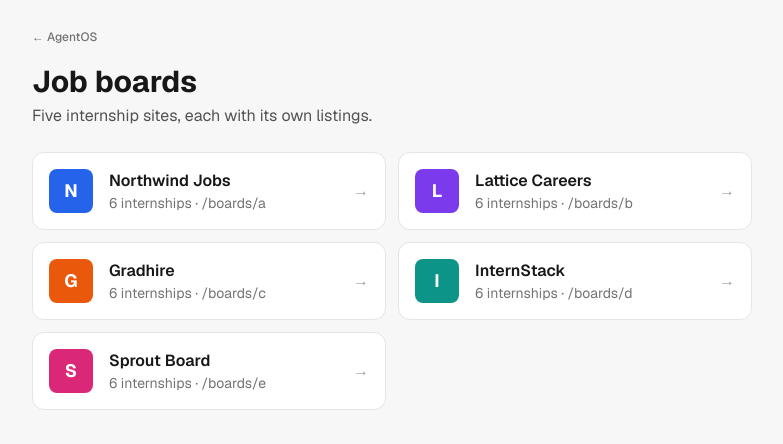
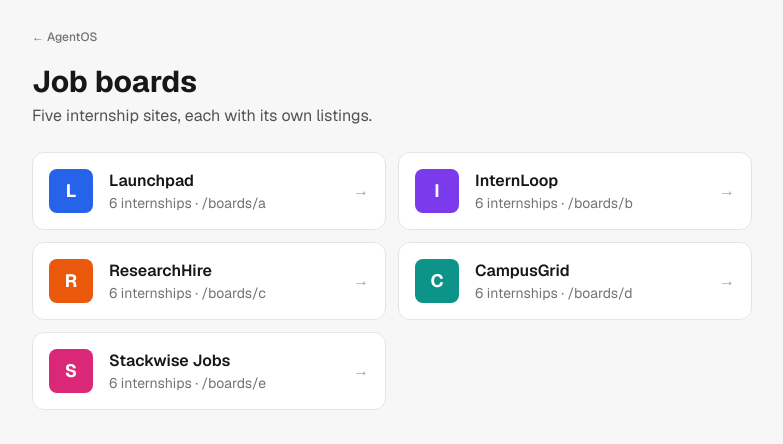
Before and after one commit to arav-rithvik/AgentOS, a Next.js app in the folder app/: page /boards in a window 1280 px wide. Shown: the top 444 px of the page, without its empty margins (248-1031 px from the left). Built offline with nearby package versions, Linux system fonts and the light colour scheme.

Commit message:
Use the engine's job board names on the site (Launchpad and others)

```diff
--- a/app/components/apps/JobBoard.tsx
+++ b/app/components/apps/JobBoard.tsx
@@ -131,7 +131,7 @@ export function JobBoard({ board, jobs, today }: { board: BoardMeta; jobs: Board
         <header style={{ background: c }} className="text-white">
           <div className="mx-auto flex max-w-5xl items-center justify-between px-6 py-4">
             <div className="flex items-center gap-8">
-              <span className="text-2xl font-extrabold tracking-tight">Northwind<span className="font-light">Jobs</span></span>
+              <span className="text-2xl font-extrabold tracking-tight">Launch<span className="font-light">pad</span></span>
               <nav className="hidden gap-6 text-sm font-medium text-white/85 md:flex">
                 {v.nav.map((n) => <span key={n} className="cursor-pointer hover:text-white">{n}</span>)}
               </nav>
@@ -177,7 +177,7 @@ export function JobBoard({ board, jobs, today }: { board: BoardMeta; jobs: Board
           <div className="mx-auto flex max-w-6xl items-center justify-between px-6 py-4">
             <div className="flex items-center gap-4">
               <BackLink />
-              <span className="font-serif text-2xl font-semibold italic" style={{ color: c }}>Lattice</span>
+              <span className="font-serif text-2xl font-semibold italic" style={{ color: c }}>InternLoop</span>
               <span className="font-serif text-2xl text-neutral-800">Careers</span>
             </div>
             <nav className="hidden items-center gap-6 text-sm text-neutral-600 md:flex">
@@ -234,7 +234,7 @@ export function JobBoard({ board, jobs, today }: { board: BoardMeta; jobs: Board
           <div className="mx-auto flex max-w-6xl items-center justify-between px-6 py-3">
             <div className="flex items-center gap-3">
               <span className="flex h-9 w-9 items-center justify-center rounded-lg text-lg font-black text-white" style={{ background: c }}>G</span>
-              <span className="text-xl font-black uppercase tracking-widest text-neutral-900">Gradhire</span>
+              <span className="text-xl font-black uppercase tracking-widest text-neutral-900">ResearchHire</span>
             </div>
             <nav className="hidden gap-5 text-sm font-semibold text-neutral-600 md:flex">
               {v.nav.map((n) => <span key={n} className="cursor-pointer hover:text-neutral-900">{n}</span>)}
@@ -291,7 +291,7 @@ export function JobBoard({ board, jobs, today }: { board: BoardMeta; jobs: Board
             <div className="flex items-center gap-4">
               <BackLink />
               <span className="font-mono text-xl font-bold" style={{ color: c }}>
-                intern<span className="text-neutral-900">stack</span>
+                campus<span className="text-neutral-900">grid</span>
                 <span className="ml-1 rounded bg-neutral-900 px-1.5 py-0.5 align-middle text-[10px] text-white">beta</span>
               </span>
             </div>
@@ -348,7 +348,7 @@ export function JobBoard({ board, jobs, today }: { board: BoardMeta; jobs: Board
       <div className="px-6 pt-3"><BackLink /></div>
       <header className="mx-auto max-w-3xl px-6 pb-6 pt-4 text-center">
         <div className="text-4xl font-bold lowercase italic tracking-tight" style={{ color: c }}>
-          🌱 sprout board
+          🌱 stackwise jobs
         </div>
         <nav className="mt-3 flex justify-center gap-5 text-sm text-neutral-600">
           {v.nav.map((n) => <span key={n} className="cursor-pointer hover:text-neutral-900">{n}</span>)}
--- a/app/components/data.ts
+++ b/app/components/data.ts
@@ -17,11 +17,11 @@ export type Action = { id: string; run_id: string; call: string; args: Record<st
 export type Run = { id: string; prompt: string; status: "running" | "done" | "error"; result: string | null; steps: number; input_tokens: number; output_tokens: number; ms: number };
 
 export const BOARDS = [
-  { id: "a", app: "board_a", name: "Northwind Jobs", color: "#2563eb", bg: "#eff4ff" },
-  { id: "b", app: "board_b", name: "Lattice Careers", color: "#7c3aed", bg: "#f4efff" },
-  { id: "c", app: "board_c", name: "Gradhire", color: "#ea580c", bg: "#fff4ec" },
-  { id: "d", app: "board_d", name: "InternStack", color: "#0d9488", bg: "#ebfaf8" },
-  { id: "e", app: "board_e", name: "Sprout Board", color: "#db2777", bg: "#fff0f6" },
+  { id: "a", app: "board_a", name: "Launchpad", color: "#2563eb", bg: "#eff4ff" },
+  { id: "b", app: "board_b", name: "InternLoop", color: "#7c3aed", bg: "#f4efff" },
+  { id: "c", app: "board_c", name: "ResearchHire", color: "#ea580c", bg: "#fff4ec" },
+  { id: "d", app: "board_d", name: "CampusGrid", color: "#0d9488", bg: "#ebfaf8" },
+  { id: "e", app: "board_e", name: "Stackwise Jobs", color: "#db2777", bg: "#fff0f6" },
 ] as const;
 
 const J = (app: string, n: number, title: string, company: string, location: string, posted: string): Obj => ({
@@ -69,9 +69,9 @@ export const seedObjects: Obj[] = [
   J("board_e", 6, "AI Safety Research Intern", "Clearpath Alignment", "Berkeley", TODAY),
 
   { app: "mail", type: "mail", key: "mail_1", data: { folder: "inbox", from: "Maya Chen", email: "maya.chen@gmail.com", to: "rithvik@agentos.dev", subject: "Coffee next week?", body: "Hey! Are you free Tuesday after 3? Want to hear how the hackathon went.\n\nMaya", at: "1:12 PM", unread: true } },
-  { app: "mail", type: "mail", key: "mail_2", data: { folder: "inbox", from: "Northwind Jobs", email: "alerts@northwindjobs.com", to: "rithvik@agentos.dev", subject: "4 new internships match your alert", body: "ML Research Intern at Halcyon Labs and 3 more roles were posted today.", at: "12:41 PM", unread: true } },
+  { app: "mail", type: "mail", key: "mail_2", data: { folder: "inbox", from: "Launchpad", email: "alerts@launchpad.jobs", to: "rithvik@agentos.dev", subject: "4 new internships match your alert", body: "ML Research Intern at Halcyon Labs and 3 more roles were posted today.", at: "12:41 PM", unread: true } },
   { app: "mail", type: "mail", key: "mail_3", data: { folder: "inbox", from: "Fade & Co.", email: "hello@fadeandco.com", to: "rithvik@agentos.dev", subject: "It's been 4 weeks since your last cut", body: "Book online any time. Marcus has openings this weekend.", at: "10:05 AM", unread: false } },
-  { app: "mail", type: "mail", key: "mail_4", data: { folder: "inbox", from: "Gradhire", email: "no-reply@gradhire.com", to: "rithvik@agentos.dev", subject: "Your application was received", body: "Thanks for applying to Speech ML Intern at Echoform.", at: "Yesterday", unread: false } },
+  { app: "mail", type: "mail", key: "mail_4", data: { folder: "inbox", from: "ResearchHire", email: "no-reply@researchhire.com", to: "rithvik@agentos.dev", subject: "Your application was received", body: "Thanks for applying to Speech ML Intern at Echoform.", at: "Yesterday", unread: false } },
   { app: "docs", type: "doc", key: "doc_1", data: { title: "Resume notes", body: "Keep it to one page. Lead with shipped projects." } },
   { app: "docs", type: "doc", key: "doc_2", data: { title: "Hackathon ideas", body: "AgentOS: the computer for agents." } },
   { app: "calendar", type: "event", key: "evt_1", data: { title: "Physics 2 study block", start: "2026-10-03T19:00", end: "2026-10-03T20:00" } },
--- a/app/components/live.ts
+++ b/app/components/live.ts
@@ -28,7 +28,7 @@ export function local(iso: string, addMin = 0) {
   return d.toLocaleString("sv-SE", { timeZone: "America/Los_Angeles" }).replace(" ", "T").slice(0, 16);
 }
 
-const BOARD: Record<string, string> = { a: "Northwind Jobs", b: "Lattice Careers", c: "Gradhire", d: "InternStack", e: "Sprout Board" };
+const BOARD: Record<string, string> = { a: "Launchpad", b: "InternLoop", c: "ResearchHire", d: "CampusGrid", e: "Stackwise Jobs" };
 const when = (iso: unknown) => {
   const d = new Date(String(iso));
   return Number.isNaN(d.getTime()) ? "" : d.toLocaleString("en-US", { timeZone: "America/Los_Angeles", weekday: "short", hour: "numeric", minute: "2-digit" });
--- a/app/components/mac/Mac.tsx
+++ b/app/components/mac/Mac.tsx
@@ -17,7 +17,7 @@ const SITES: Record<Site, { title: string; host: string; path: string; short: st
   docs: { title: "Docs", host: "docs.agentos.dev", path: "/document/u/0/", short: "Docs" },
   calendar: { title: "Calendar - October 2026", host: "calendar.agentos.dev", path: "/r/week/2026/10/3", short: "Calendar" },
   cuts: { title: "Fade & Co. | Book Online", host: "fadeandco.com", path: "/book", short: "Fade & Co." },
-  jobs: { title: "Internships | Northwind Jobs", host: "northwindjobs.com", path: "/internships", short: "Northwind Jobs" },
+  jobs: { title: "Internships | Launchpad", host: "launchpad.jobs", path: "/internships", short: "Launchpad" },
 };
 const AGENTOS_TAB = { title: "AgentOS", host: "agentsos.vercel.app", path: "/", short: "AgentOS" };
 const meta = (t: Site | "agentos") => (t === "agentos" ? AGENTOS_TAB : SITES[t]);
@@ -438,7 +438,7 @@ export default function Mac({ objects, live, run, start }: { objects: Obj[]; liv
             {active === "docs" && <DocsSite objects={objects} hl={hl} hlT={live?.t} />}
             {active === "calendar" && <CalendarSite objects={objects} hl={hl} hlT={live?.t} />}
             {active === "cuts" && <CutsSite objects={objects} hl={hl} hlT={live?.t} />}
-            {active === "jobs" && <iframe src="/boards/a" title="Northwind Jobs" className="h-full w-full" style={{ border: 0 }} />}
+            {active === "jobs" && <iframe src="/boards/a" title="Launchpad" className="h-full w-full" style={{ border: 0 }} />}
             {real && (
               <iframe
                 key={real.id}
--- a/app/test-run.mjs
+++ b/app/test-run.mjs
@@ -2,7 +2,7 @@ const url = process.env.NEXT_PUBLIC_SUPABASE_URL, key = process.env.SUPABASE_SER
 const q = async (path) => (await fetch(`${url}/rest/v1/${path}`, { headers: { apikey: key, Authorization: `Bearer ${key}` }, signal: AbortSignal.timeout(15000) })).json();
 const preset = process.argv[2] ?? "internships";
 const t0 = Date.now();
-const res = await fetch("http://localhost:3000/api/run", { method: "POST", headers: { "content-type": "application/json" }, body: JSON.stringify({ preset }), signal: AbortSignal.timeout(30000) });
+const res = await fetch((process.env.BASE ?? "http://localhost:3000") + "/api/run", { method: "POST", headers: { "content-type": "application/json" }, body: JSON.stringify({ preset }), signal: AbortSignal.timeout(30000) });
 const body = await res.json();
 console.log("POST /api/run ->", res.status, JSON.stringify(body), `(${Date.now() - t0} ms)`);
 if (!body.runId) process.exit(1);
```
